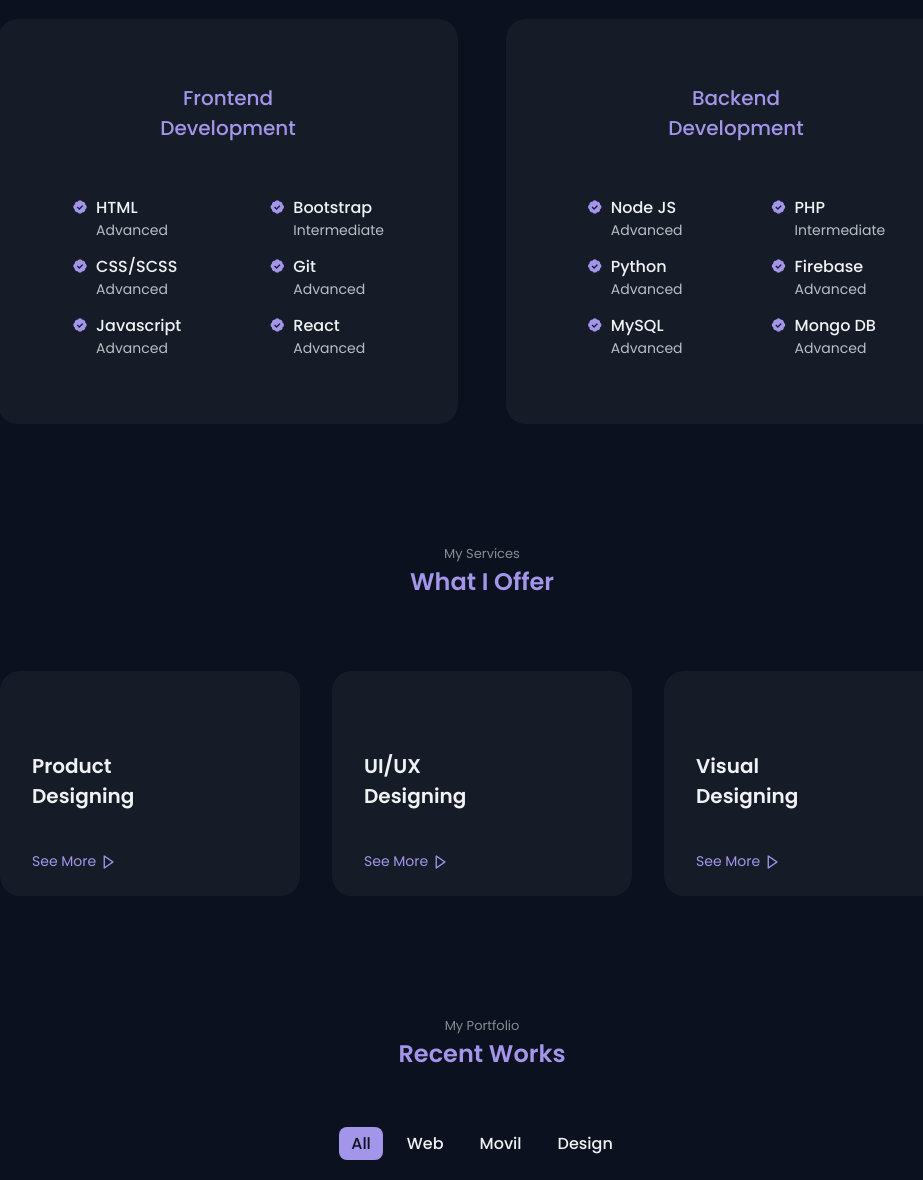
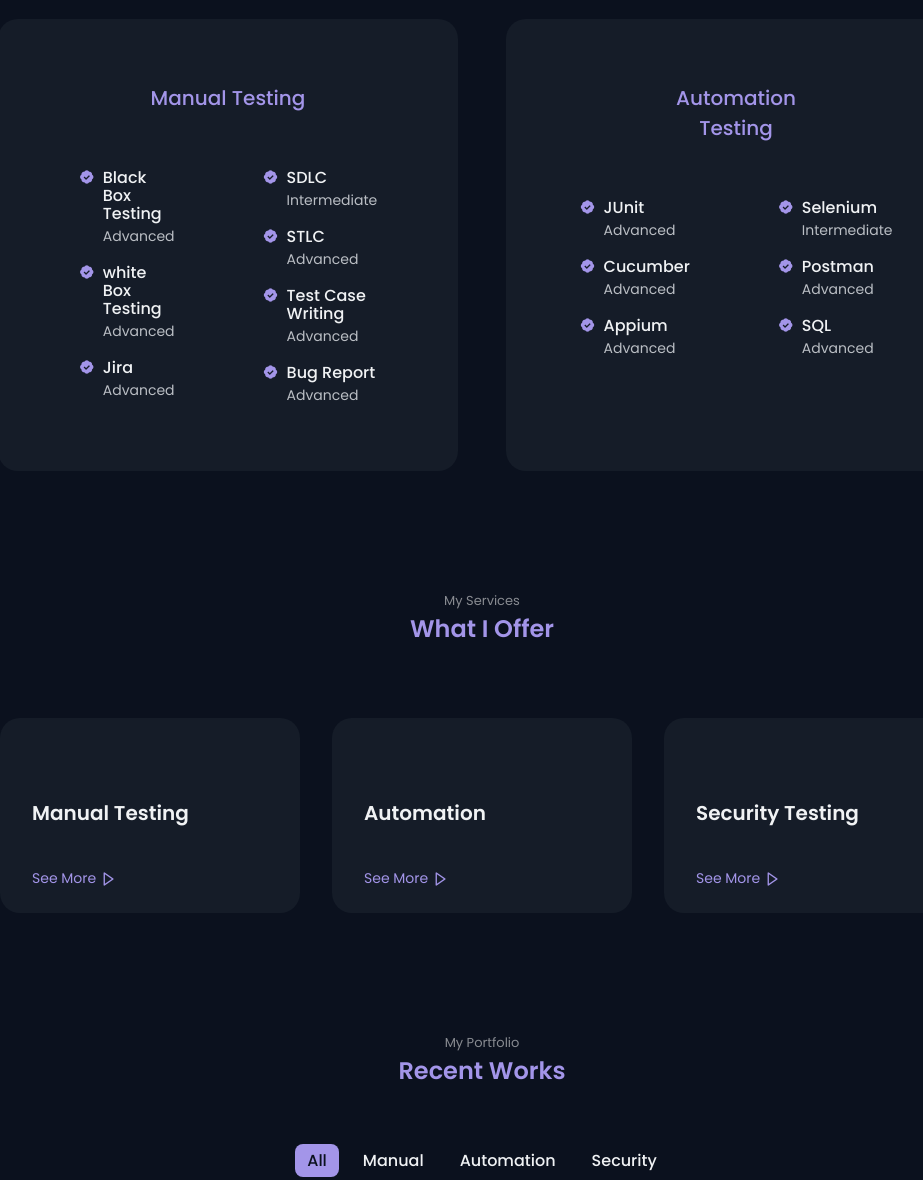
Before and after one commit to hasib10884/hasib10884.github.io, a plain HTML site: page index.html in a window 1280 px wide. Shown: the part 1725-2905 px from the top of the page, without its empty margins (158-1081 px from the left). Drawn offline with nearby package versions, Linux system fonts and the light colour scheme.

Commit message:
Update index.html

```diff
--- a/index.html
+++ b/index.html
@@ -165,7 +165,7 @@
 
             <div class="skills__container container grid">
                 <div class="skills__content">
-                    <h3 class="skills__title">Frontend Development</h3>
+                    <h3 class="skills__title">Manual Testing</h3>
 
                     <div class="skills__box">
                         <div class="skills__group">
@@ -173,7 +173,7 @@
                                 <i class='bx bxs-badge-check'></i>
 
                                 <div>
-                                    <h3 class="skills__name">HTML</h3>
+                                    <h3 class="skills__name">Black Box Testing</h3>
                                     <span class="skills__level">Advanced</span>
                                 </div>
                             </div>
@@ -182,7 +182,7 @@
                                 <i class='bx bxs-badge-check'></i>
 
                                 <div>
-                                    <h3 class="skills__name">CSS/SCSS</h3>
+                                    <h3 class="skills__name">white Box Testing</h3>
                                     <span class="skills__level">Advanced</span>
                                 </div>
                             </div>
@@ -191,7 +191,7 @@
                                 <i class='bx bxs-badge-check'></i>
 
                                 <div>
-                                    <h3 class="skills__name">Javascript</h3>
+                                    <h3 class="skills__name">Jira</h3>
                                     <span class="skills__level">Advanced</span>
                                 </div>
                             </div>
@@ -202,7 +202,7 @@
                                 <i class='bx bxs-badge-check'></i>
 
                                 <div>
-                                    <h3 class="skills__name">Bootstrap</h3>
+                                    <h3 class="skills__name">SDLC</h3>
                                     <span class="skills__level">Intermediate</span>
                                 </div>
                             </div>
@@ -211,7 +211,7 @@
                                 <i class='bx bxs-badge-check'></i>
 
                                 <div>
-                                    <h3 class="skills__name">Git</h3>
+                                    <h3 class="skills__name">STLC</h3>
                                     <span class="skills__level">Advanced</span>
                                 </div>
                             </div>
@@ -220,7 +220,16 @@
                                 <i class='bx bxs-badge-check'></i>
 
                                 <div>
-                                    <h3 class="skills__name">React</h3>
+                                    <h3 class="skills__name">Test Case Writing</h3>
+                                    <span class="skills__level">Advanced</span>
+                                </div>
+                            </div>
+
+                            <div class="skills__data">
+                                <i class='bx bxs-badge-check'></i>
+
+                                <div>
+                                    <h3 class="skills__name">Bug Report</h3>
                                     <span class="skills__level">Advanced</span>
                                 </div>
                             </div>
@@ -229,8 +238,10 @@
                     </div>
                 </div>
 
+
+
                 <div class="skills__content">
-                    <h3 class="skills__title">Backend Development</h3>
+                    <h3 class="skills__title">Automation Testing</h3>
 
                     <div class="skills__box">
                         <div class="skills__group">
@@ -238,7 +249,7 @@
                                 <i class='bx bxs-badge-check'></i>
 
                                 <div>
-                                    <h3 class="skills__name">Node JS</h3>
+                                    <h3 class="skills__name"> JUnit</h3>
                                     <span class="skills__level">Advanced</span>
                                 </div>
                             </div>
@@ -247,7 +258,7 @@
                                 <i class='bx bxs-badge-check'></i>
 
                                 <div>
-                                    <h3 class="skills__name">Python</h3>
+                                    <h3 class="skills__name">Cucumber</h3>
                                     <span class="skills__level">Advanced</span>
                                 </div>
                             </div>
@@ -256,7 +267,7 @@
                                 <i class='bx bxs-badge-check'></i>
 
                                 <div>
-                                    <h3 class="skills__name">MySQL</h3>
+                                    <h3 class="skills__name">Appium</h3>
                                     <span class="skills__level">Advanced</span>
                                 </div>
                             </div>
@@ -267,7 +278,7 @@
                                 <i class='bx bxs-badge-check'></i>
 
                                 <div>
-                                    <h3 class="skills__name">PHP</h3>
+                                    <h3 class="skills__name">Selenium</h3>
                                     <span class="skills__level">Intermediate</span>
                                 </div>
                             </div>
@@ -276,7 +287,7 @@
                                 <i class='bx bxs-badge-check'></i>
 
                                 <div>
-                                    <h3 class="skills__name">Firebase</h3>
+                                    <h3 class="skills__name">Postman</h3>
                                     <span class="skills__level">Advanced</span>
                                 </div>
                             </div>
@@ -285,7 +296,7 @@
                                 <i class='bx bxs-badge-check'></i>
 
                                 <div>
-                                    <h3 class="skills__name">Mongo DB</h3>
+                                    <h3 class="skills__name">SQL</h3>
                                     <span class="skills__level">Advanced</span>
                                 </div>
                             </div>
@@ -305,7 +316,7 @@
             <div class="services__container container grid">
                 <div class="services__card">
                     <div class="serv">
-                        <h3 class="services__title">Product <br> Designing</h3>
+                        <h3 class="services__title">Manual  Testing</h3>
 
                         <span class="services__button">
                             See More <i class='bx bx-right-arrow services__icon'></i>
@@ -317,7 +328,65 @@
                         <div class="services__modal-content">
                             <i class='bx bx-x services__modal-close'></i>
 
-                            <h3 class="services__modal-title">Product Designing</h3>
+                            <h3 class="services__modal-title">Manual Testing</h3>
+
+                            <p class="services__modal-description">
+                               I have passion for fixing bugs in code and programming, I may be cut out for career in manual testing. As a Software Tester, I will have a major role to play in the quality assurance stage of software development.
+                            </p>
+
+                            <ul class="services__modal-list">
+                                <li class="services__modal-item">
+                                    <i class='bx bx-check-circle'></i>
+                                    <p class="services__modal-info">
+                                        Test Plans
+                                    </p>
+                                </li>
+
+                                <li class="services__modal-item">
+                                    <i class='bx bx-check-circle'></i>
+                                    <p class="services__modal-info">
+                                        Reporting of bugs to developers so as to fix it
+                                    </p>
+                                </li>
+
+                                <li class="services__modal-item">
+                                    <i class='bx bx-check-circle'></i>
+                                    <p class="services__modal-info">
+                                        Test Cases for various testing processes
+
+                                    </p>
+                                </li>
+
+                                <li class="services__modal-item">
+                                    <i class='bx bx-check-circle'></i>
+                                    <p class="services__modal-info">
+                                        Summary Reports
+                                    </p>
+                                </li>
+
+                                <li class="services__modal-item">
+                                    <i class='bx bx-check-circle'></i>
+                                    <p class="services__modal-info">
+                                        Test Data for test cases
+                                    </p>
+                                </li>
+                            </ul>
+                        </div>
+                    </div>
+                </div>
+
+                <div class="services__card">
+                    <h3 class="services__title">Automation</h3>
+
+                    <span class="services__button">
+                        See More <i class='bx bx-right-arrow services__icon'></i>
+                    </span>
+
+                    <div class="services__modal">
+                        <div class="services__modal-content">
+                            <i class='bx bx-x services__modal-close'></i>
+
+                            <h3 class="services__modal-title">Software Automation</h3>
 
                             <p class="services__modal-description">
                                 I design and develop the consumer products with creative ability and
@@ -365,65 +434,7 @@
                 </div>
 
                 <div class="services__card">
-                    <h3 class="services__title">UI/UX <br> Designing</h3>
-
-                    <span class="services__button">
-                        See More <i class='bx bx-right-arrow services__icon'></i>
-                    </span>
-
-                    <div class="services__modal">
-                        <div class="services__modal-content">
-                            <i class='bx bx-x services__modal-close'></i>
-
-                            <h3 class="services__modal-title">UI/UX Designing</h3>
-
-                            <p class="services__modal-description">
-                                I design and develop the consumer products with creative ability and
-                                hands-on approach which stisfies the customers' and markets' needs and trends.
-                            </p>
-
-                            <ul class="services__modal-list">
-                                <li class="services__modal-item">
-                                    <i class='bx bx-check-circle'></i>
-                                    <p class="services__modal-info">
-                                        I develop the user interfaces.
-                                    </p>
-                                </li>
-
-                                <li class="services__modal-item">
-                                    <i class='bx bx-check-circle'></i>
-                                    <p class="services__modal-info">
-                                        Web Page design and development.
-                                    </p>
-                                </li>
-
-                                <li class="services__modal-item">
-                                    <i class='bx bx-check-circle'></i>
-                                    <p class="services__modal-info">
-                                        I create the UX element interactions.
-                                    </p>
-                                </li>
-
-                                <li class="services__modal-item">
-                                    <i class='bx bx-check-circle'></i>
-                                    <p class="services__modal-info">
-                                        I position your company brand.
-                                    </p>
-                                </li>
-
-                                <li class="services__modal-item">
-                                    <i class='bx bx-check-circle'></i>
-                                    <p class="services__modal-info">
-                                        Create modern 3-D experiences.
-                                    </p>
-                                </li>
-                            </ul>
-                        </div>
-                    </div>
-                </div>
-
-                <div class="services__card">
-                    <h3 class="services__title">Visual <br> Designing</h3>
+                    <h3 class="services__title">Security   Testing</h3>
 
                     <span class="services__button">
                         See More <i class='bx bx-right-arrow services__icon'></i>
@@ -489,9 +500,9 @@
 
             <div class="work__filters">
                 <span class="work__item active-work" data-filter='all'>All</span>
-                <span class=" work__item" data-filter='.web'>Web</span>
-                <span class=" work__item" data-filter='.movil'>Movil</span>
-                <span class=" work__item" data-filter='.design'>Design</span>
+                <span class=" work__item" data-filter='.web'>Manual</span>
+                <span class=" work__item" data-filter='.movil'>Automation</span>
+                <span class=" work__item" data-filter='.design'>Security</span>
             </div>
 
             <div class="work__container container grid">
```
